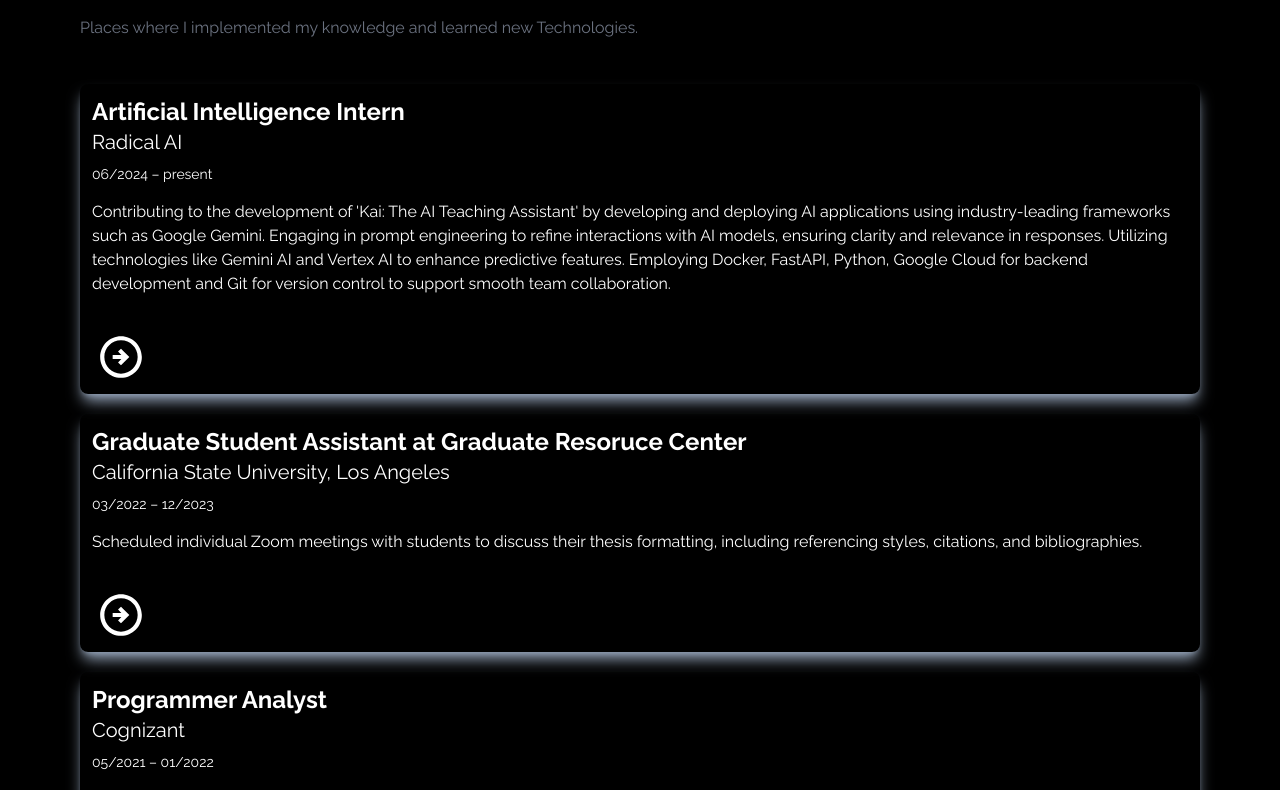
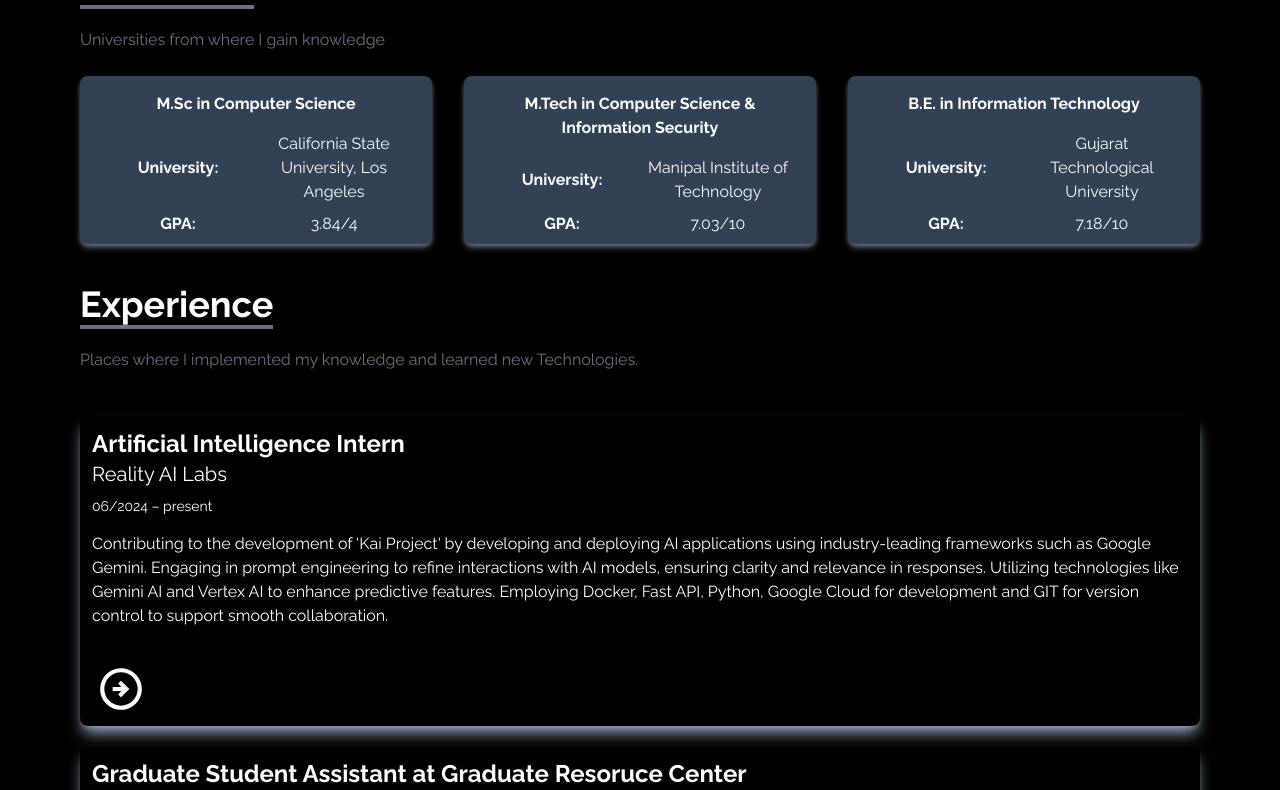
Before and after one commit to dipalimakadia/Dipali-s-Portfolio, a React (Create React App) app: page / in a window 1280 px wide. Shown: the part 1350-2140 px from the top of the page. Built offline with nearby package versions, Linux system fonts and the light colour scheme; a web font is replaced by a local one.

Commit message:
updated resume

```diff
--- a/src/components/Contact.jsx
+++ b/src/components/Contact.jsx
@@ -18,9 +18,9 @@ const Contact = () => {
 
         <div className=" flex flex-col justify-center items-center">
           <p className="text-3xl py-5">Dipali Makadia</p>
-          <p className="text-2xl py-5">562-825-8686</p>
+          {/* <p className="text-2xl py-5">562-825-8686</p> */}
           <p className="text-2xl py-5">dipali.makadia@gmail.com</p>
-          <p className="text-2xl py-5">United States</p>
+          <p className="text-2xl py-5">Los Angeles, United States</p>
         </div>
         <div className="flex justify-center items-center">
           <a
--- a/src/components/Experience.jsx
+++ b/src/components/Experience.jsx
@@ -6,10 +6,10 @@ const Experience = () => {
     {
       id: 1,
       position: "Artificial Intelligence Intern",
-      company: "Radical AI",
+      company: "Reality AI Labs",
       year: "06/2024 – present",
       details:
-        "Contributing to the development of 'Kai: The AI Teaching Assistant' by developing and deploying AI applications using industry-leading frameworks such as Google Gemini. Engaging in prompt engineering to refine interactions with AI models, ensuring clarity and relevance in responses. Utilizing technologies like Gemini AI and Vertex AI to enhance predictive features. Employing Docker, FastAPI, Python, Google Cloud for backend development and Git for version control to support smooth team collaboration.",
+        "Contributing to the development of 'Kai Project' by developing and deploying AI applications using industry-leading frameworks such as Google Gemini. Engaging in prompt engineering to refine interactions with AI models, ensuring clarity and relevance in responses. Utilizing technologies like Gemini AI and Vertex AI to enhance predictive features. Employing Docker, Fast API, Python, Google Cloud for development and GIT for version control to support smooth collaboration.",
       otherprojectdetails: "",
       link: "https://lab.radicalai.app/",
     },
```
Also changed, not shown: src/assets/heroImage.jpg.
